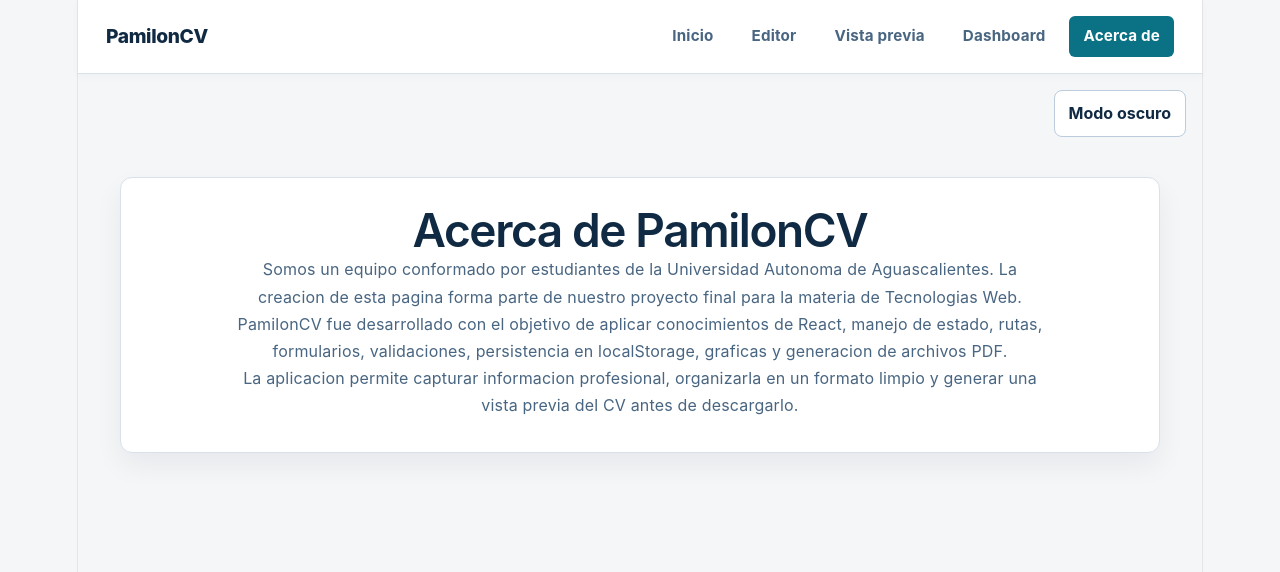
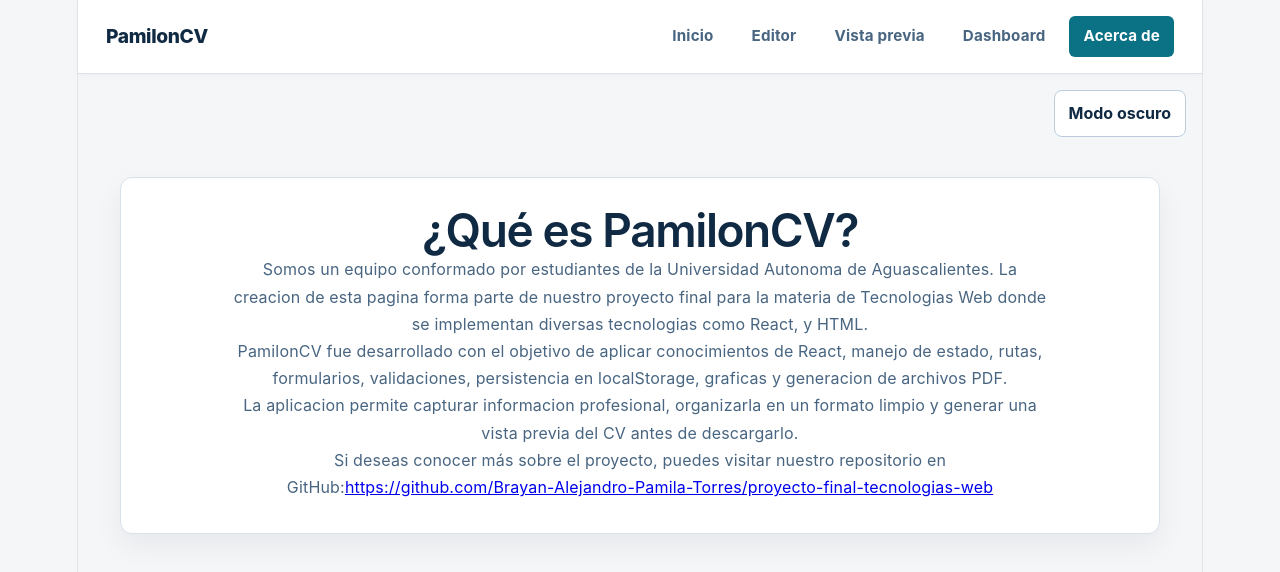
Before and after one commit to Brayan-Alejandro-Pamila-Torres/proyecto-final-tecnologias-web, a React (Vite) app: page /about in a window 1280 px wide. Shown: the top 572 px of the page. Built offline with nearby package versions, Linux system fonts and the light colour scheme; what @react-pdf/renderer would draw is missing.

Commit message:
correcion en textos de la pagina acerca de

```diff
--- a/src/pages/About.jsx
+++ b/src/pages/About.jsx
@@ -2,11 +2,12 @@ function About() {
   return (
     <main className="about-page">
       <section className="about-section">
-        <h1>Acerca de PamilonCV</h1>
+        <h1>¿Qué es PamilonCV?</h1>
         <p>
           Somos un equipo conformado por estudiantes de la Universidad Autonoma de
           Aguascalientes. La creacion de esta pagina forma parte de nuestro proyecto
-          final para la materia de Tecnologias Web.
+          final para la materia de Tecnologias Web donde se implementan diversas tecnologias
+          como React, y HTML.
         </p>
         <p>
           PamilonCV fue desarrollado con el objetivo de aplicar conocimientos de
@@ -17,6 +18,12 @@ function About() {
           La aplicacion permite capturar informacion profesional, organizarla en un
           formato limpio y generar una vista previa del CV antes de descargarlo.
         </p>
+        <p>
+          Si deseas conocer más sobre el proyecto, puedes visitar nuestro repositorio en GitHub:
+          <a href="https://github.com/Brayan-Alejandro-Pamila-Torres/proyecto-final-tecnologias-web" target="_blank" rel="noopener noreferrer">
+            https://github.com/Brayan-Alejandro-Pamila-Torres/proyecto-final-tecnologias-web
+          </a>
+        </p>
       </section>
     </main>
   );
--- a/src/pages/Home.jsx
+++ b/src/pages/Home.jsx
@@ -5,7 +5,7 @@ function Home() {
     <main className="home-page">
       <section className="home-hero">
         <div>
-          <p className="home-kicker">PamilonCV</p>
+          <p className="home-kicker">Pamilon-CV</p>
           <h1>CV PROFESIONAL EN MINUTOS </h1>
           <p>
             Crea, organiza y previsualiza tu curriculum desde una sola pagina. Agrega
```
